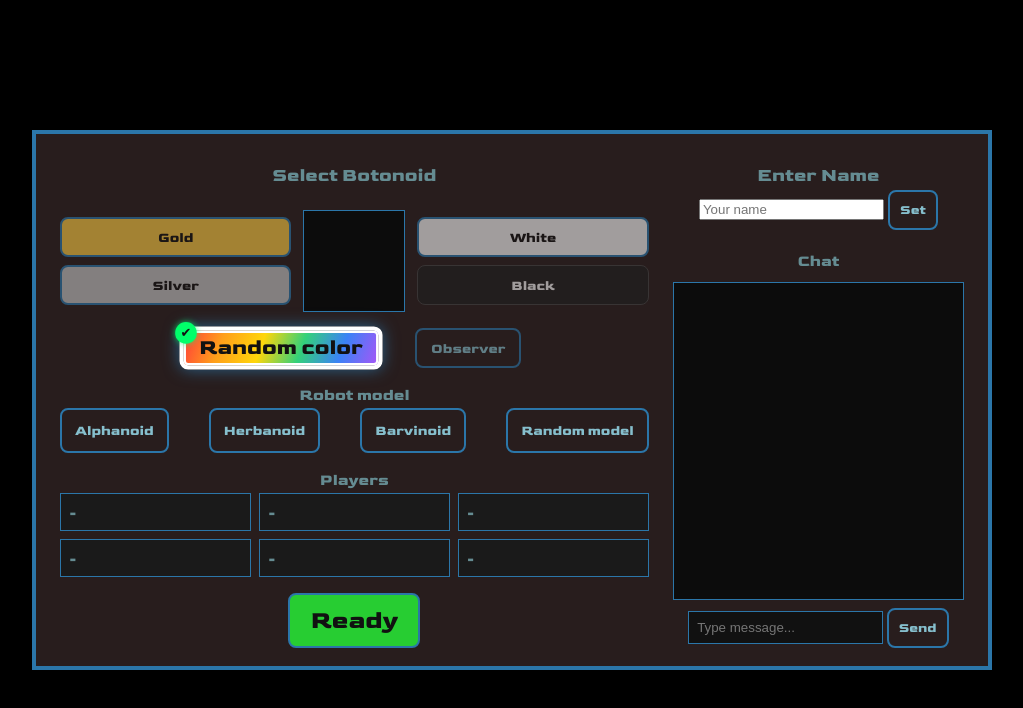
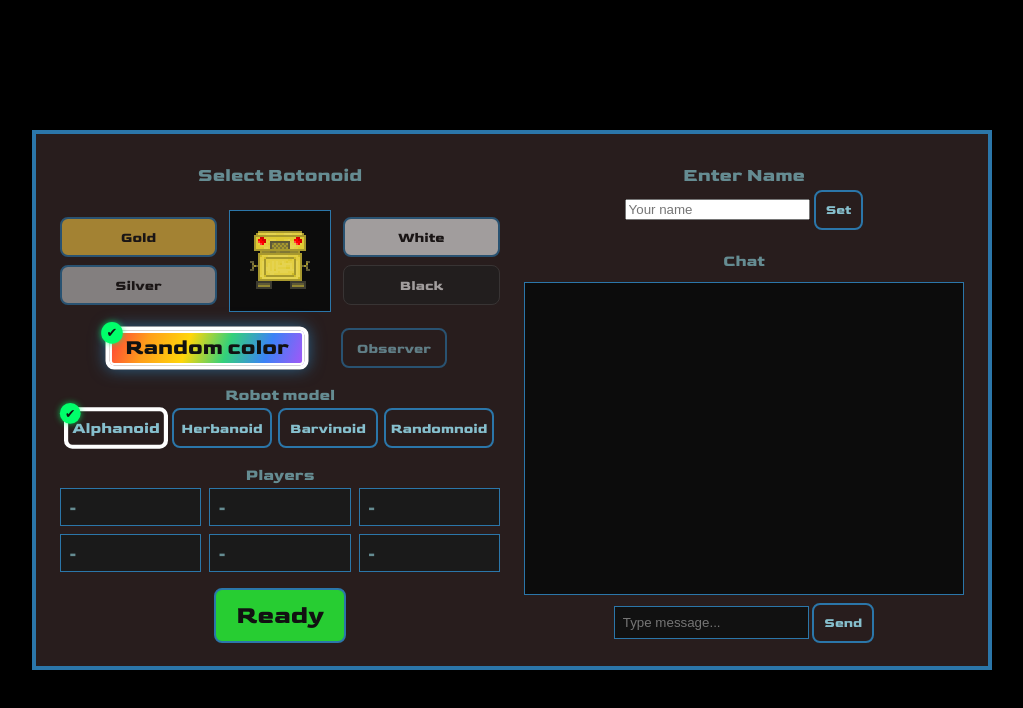
Before and after one commit to narbrgh/botonoids2025, a website built with Vite: page index.html in a window 1280 px wide. Shown: the whole page, without its empty margins (128-1151 px from the left). Built offline with nearby package versions, Linux system fonts and the light colour scheme; no server answers.

Commit message:
Adding code to draw botonoid preview in lobby, added code to be able to select model

```diff
--- a/index.html
+++ b/index.html
@@ -18,10 +18,11 @@
       <div class="lobby-card">
         <h1>Lobby</h1>
         <p>Press Enter</p>
-        <!-- add inputs/buttons here  -->
-         <div id="lobby">
+
+        <div id="lobby">
           <div class="lobby-panel">
 
+            <!-- LEFT COLUMN -->
             <div class="lobby-col lobby-left">
               <h3>Select Botonoid</h3>
 
@@ -31,7 +32,7 @@
                   <button class="silver role-btn" data-model="silverBot">Silver</button>
                 </div>
                 <div class="botonoid-preview">
-                  <!-- TS will draw over this area -->
+                  <canvas id="botonoid-preview-canvas" width="96" height="96"></canvas>
                 </div>
                 <div class="color-col">
                   <button class="white role-btn" data-model="whiteBot">White</button>
@@ -43,6 +44,7 @@
               <div class="section">
 
                 <div class="btn-row">
+                  <!-- randomColor is the default, so that's why it has the "selected" class to start -->
                   <button class="randomColor role-btn selected" data-model="randomBot">Random color</button>
                   <button class="role-btn" data-model="observer">Observer</button>
                 </div>
@@ -50,11 +52,11 @@
 
               <div class="section">
                 <div class="label">Robot model</div>
-                <div class="btn-row">
-                  <button class="model-btn" data-model="alphanoid">Alphanoid</button>
+                <div class="btn-row model-row">
+                  <button class="model-btn selected" data-model="alphanoid">Alphanoid</button>
                   <button class="model-btn" data-model="herbanoid">Herbanoid</button>
                   <button class="model-btn" data-model="barvinoid">Barvinoid</button>
-                  <button class="model-btn" data-model="randomnoid">Random model</button>
+                  <button class="model-btn randomnoid" data-model="randomnoid">Randomnoid</button>
                 </div>
               </div>
 
@@ -76,6 +78,7 @@
               </div>
             </div>
 
+            <!-- RIGHT COLUMN -->
             <div class="lobby-col lobby-right">
               <h3>Enter Name
               <div class="row">
--- a/src/lobby.ts
+++ b/src/lobby.ts
@@ -1,7 +1,7 @@
 //lobby.ts
 
-import type {  Role } from './protocol';
-import { isRole } from './protocol';
+import type {  Role, Model } from './protocol';
+import { isRole, isModel } from './protocol';
 
 export type LobbyEvent =
 | {type: "ready"; ready: boolean; role: Role}
@@ -12,12 +12,14 @@ type LobbyState = {
     name: string;
     role: Role;
     ready: boolean;
+    model: Model;
 }
 
 export const lobbyState: LobbyState = {
     name: "",
     role: "randomBot",
     ready: false,
+    model: "alphanoid",
 };
 export function initLobbyUI(onEvent: (e: LobbyEvent) => void) {
     const nameInput = document.querySelector<HTMLInputElement>("#name-input");
@@ -66,6 +68,18 @@ export function initLobbyUI(onEvent: (e: LobbyEvent) => void) {
             const model = btn.dataset.model;
             //update state + send event
             console.log("Model button pressed:", model);
+
+            if (model && isModel(model)) {
+                lobbyState.model = model;
+
+                //remove selected from all
+                document.querySelectorAll<HTMLButtonElement>(".model-btn").forEach(b => {
+                    b.classList.remove("selected");
+                });
+
+                //now add selected to the correct one
+                btn.classList.add("selected")
+            }
         });
     });
 }
--- a/src/main.ts
+++ b/src/main.ts
@@ -7,7 +7,7 @@ import { resources } from './Resources';
 import TileMap from './TileMap';
 import Botonoid from './Botonoid';
 import type { PlayerSnapshotMsg, TileMapSnapshotMsg, TileChangeMsg , TileInitiateChangeMsg, TileChangeListMsg} from './protocol'
-import type { Phase , Role } from './protocol';
+import type { Phase , Role , Model } from './protocol';
 import {initLobbyUI, lobbyState } from "./lobby";
 
 
@@ -22,6 +22,8 @@ import ServerClock from './ServerClock';
 import './style.css'
 //import type { Command } from './commands';
 
+
+//Set up main canvas element
 const canvasEl = document.getElementById('game');
 if (!(canvasEl instanceof HTMLCanvasElement)) throw new Error('Canvas #game not found');
 const canvas = canvasEl;
@@ -31,6 +33,18 @@ if (!ctxEl) throw new Error('2D context not available');
 const ctx = ctxEl;
 
 ctx.imageSmoothingEnabled = false
+
+
+//Set up small canvas element that draws the botonoid preview in the lobby screen
+const previewCanvasEl = document.getElementById('botonoid-preview-canvas');
+if (!(previewCanvasEl instanceof HTMLCanvasElement)) throw new Error('Canvas #previewCanvas not found');
+const previewCanvas = previewCanvasEl;
+
+const previewCtxEl = previewCanvas.getContext('2d');
+if (!previewCtxEl) throw new Error ('2D context of preview canvas not available');
+const previewCtx = previewCtxEl;
+previewCtx.imageSmoothingEnabled = false
+
 
 const lobby = document.getElementById("lobby")!;
 initLobbyUI((e) => {
@@ -152,6 +166,17 @@ function spriteForPlayer(skin: 'gold' | 'silver'): Sprite {
   });
 }
 
+function spriteForPreview(role: Role, model: Model): Sprite {
+  return new Sprite({
+    resource: resources.images.goldBot,
+    frameSize: new Vector2(32, 32),
+    hFrames: 1,
+    vFrames: 4,
+    frame: 2,
+    scale: 2,
+  })
+}
+
 function drivePlayer(controller: KeyboardController, player: Botonoid, dt: number) {
   // buttons (action/changeItem/useItem) — Botonoid ignores for now, but you’ll later route these
   for (const cmd of controller.consumeCommands()) {
@@ -211,6 +236,16 @@ function render() {
   switch (currentPhase) {
     case 'phaseLobby': {
         //TODO here draw the selected Botonoid in the correct location
+        if (previewCtx && previewCanvas) {
+          previewCtx.clearRect(0, 0, previewCanvas.width, previewCanvas.height);
+          const sprite = spriteForPreview(lobbyState.role, lobbyState.model);
+          const w = 32 * sprite.scale;
+          const h = 32 * sprite.scale;
+          const x = Math.floor((previewCanvas.width-w)/2);
+          const y = Math.floor((previewCanvas.height-h) / 2);
+          sprite.drawImage(previewCtx, x, y);
+        }
+
       break;
     }
     case 'phaseCountdown': {
--- a/src/protocol.ts
+++ b/src/protocol.ts
@@ -11,8 +11,15 @@ export type RoleInvalidMsg = { type: 'roleInvalid'; playerId: number; msg?: stri
 export const roles = ["goldBot", "silverBot", "whiteBot", "blackBot", "randomBot", "observer"] as const;
 export type Role = typeof roles[number];
 
+export const models = ["alphanoid","herbanoid","barvinoid","randomnoid"] as const;
+export type Model = typeof models[number];
+
 export function isRole(v: string): v is Role {
   return (roles as readonly string[]).includes(v);
+}
+
+export function isModel(v: string): v is Model {
+  return (models as readonly string[]).includes(v);
 }
 
 export type SnapshotPlayer = {
--- a/src/style.css
+++ b/src/style.css
@@ -90,6 +90,13 @@ h3 {
   align-self: center;
 }
 
+#botonoid-preview-canvas {
+  width: 96px;
+  height: 96px;
+  display: block;
+  image-rendering: pixelated;
+}
+
 .color-row {
   display: grid;
   grid-template-columns: 1fr auto 1fr;
@@ -106,6 +113,13 @@ h3 {
 .btn-row {
   display: flex;
   gap: 40px;
+  flex-wrap: nowrap;
+  justify-content: center;
+}
+
+.btn-row.model-row {
+  display: flex;
+  gap: 6px;
   flex-wrap: nowrap;
   justify-content: center;
 }
@@ -254,10 +268,23 @@ button:disabled {
 
 button.model-btn {
   font-size: 14px;
-  padding: 10px 13px;
-  height: 45px;
-  width: auto;
+  padding: 0px 0px;
+  height: 40px;
+  width: 100px;
   white-space: nowrap;
+}
+
+button.model-btn.randomnoid {
+  width: 110px;
+}
+
+button.model-btn.selected {
+  opacity: 1;
+  border-color: #FFF;
+  font-size: 15px;
+  border-width: 4px;
+  transform: scale(1.04);
+
 }
 
 button.ready-btn {
```
